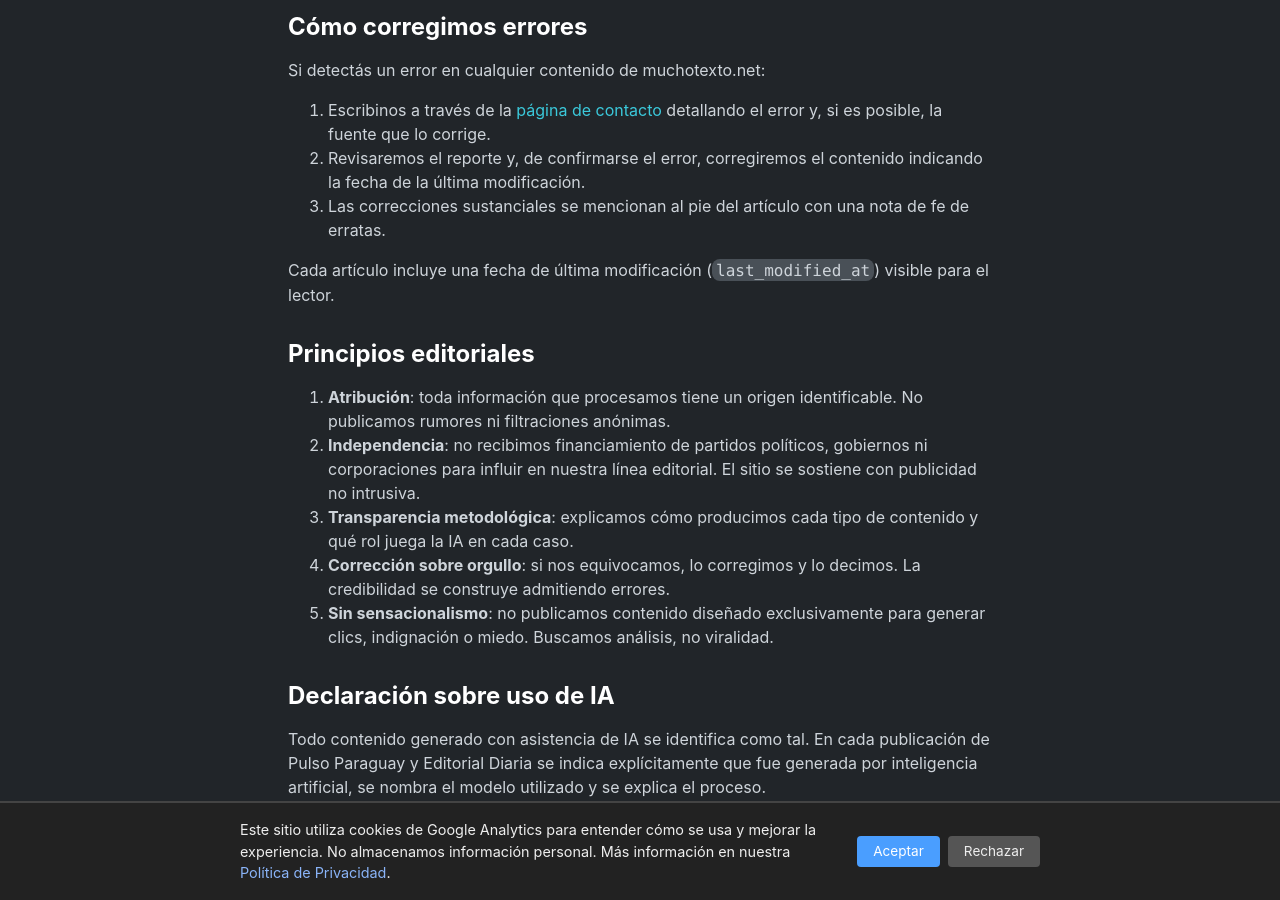
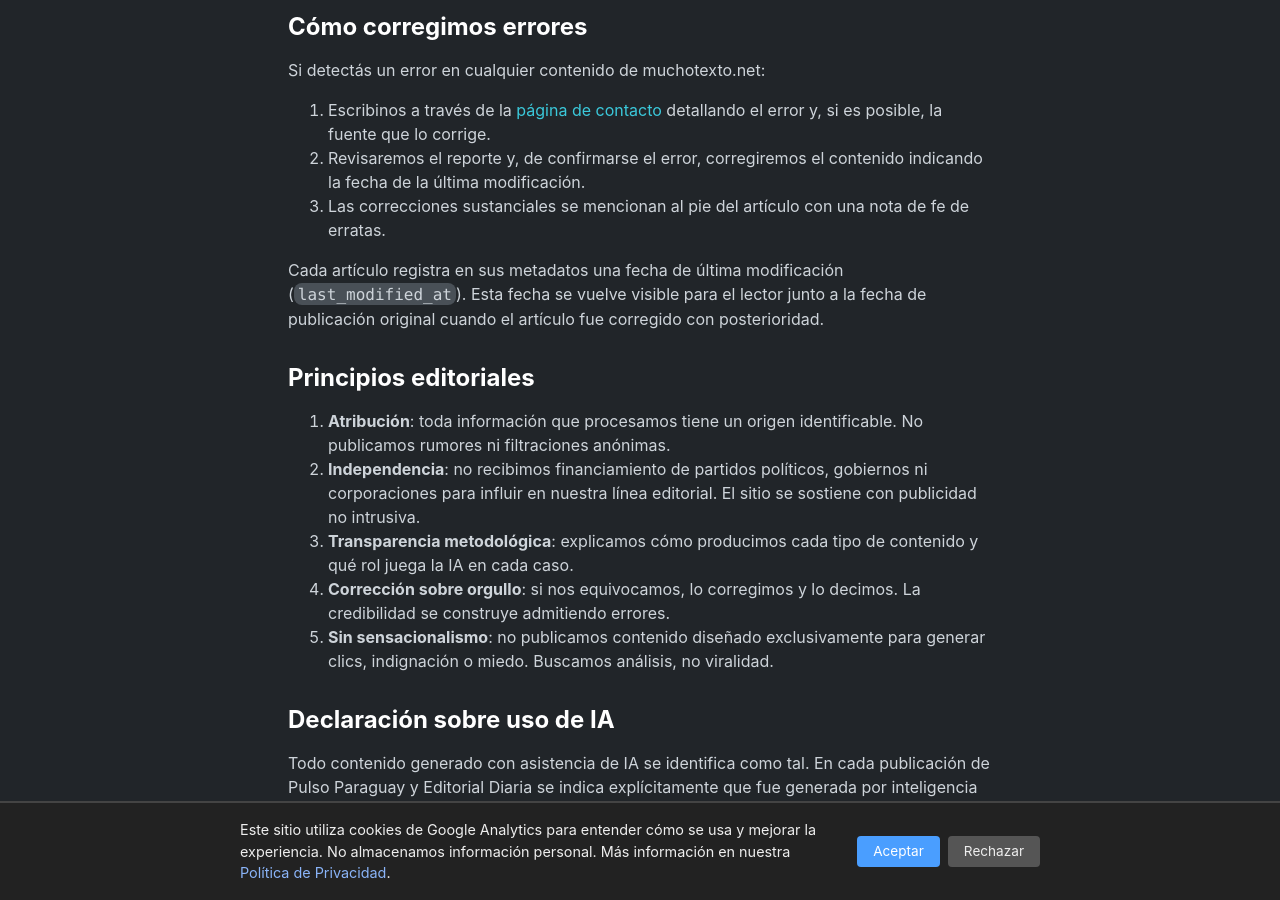
Before and after one commit to miravosqueinteresante/muchotexto.net, a Jekyll site: the page built from como-trabajamos.markdown, in a window 1280 px wide and 900 px high, scrolled down 3442 px. Built offline with Jekyll 4.4.1, drawn with Linux system fonts in a browser that asks for light colours.

Commit message:
Corrige claim sobre last_modified_at: solo visible si difiere de fecha de publicacion

```diff
--- a/como-trabajamos.markdown
+++ b/como-trabajamos.markdown
@@ -87,7 +87,7 @@ Si detectás un error en cualquier contenido de muchotexto.net:
 2. Revisaremos el reporte y, de confirmarse el error, corregiremos el contenido indicando la fecha de la última modificación.
 3. Las correcciones sustanciales se mencionan al pie del artículo con una nota de fe de erratas.
 
-Cada artículo incluye una fecha de última modificación (`last_modified_at`) visible para el lector.
+Cada artículo registra en sus metadatos una fecha de última modificación (`last_modified_at`). Esta fecha se vuelve visible para el lector junto a la fecha de publicación original cuando el artículo fue corregido con posterioridad.
 
 ## Principios editoriales
 
```
